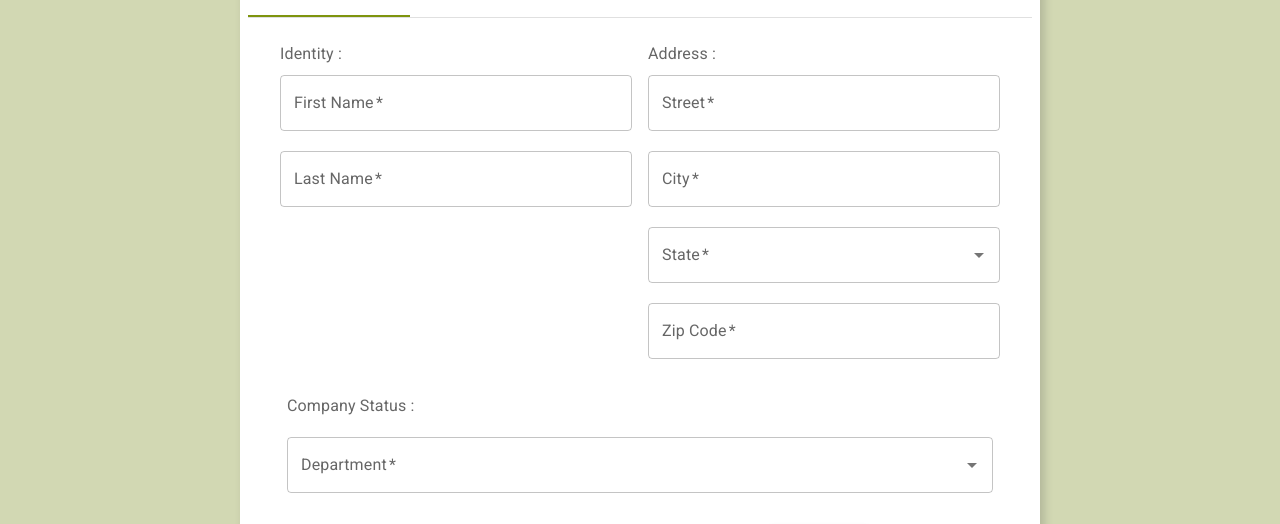
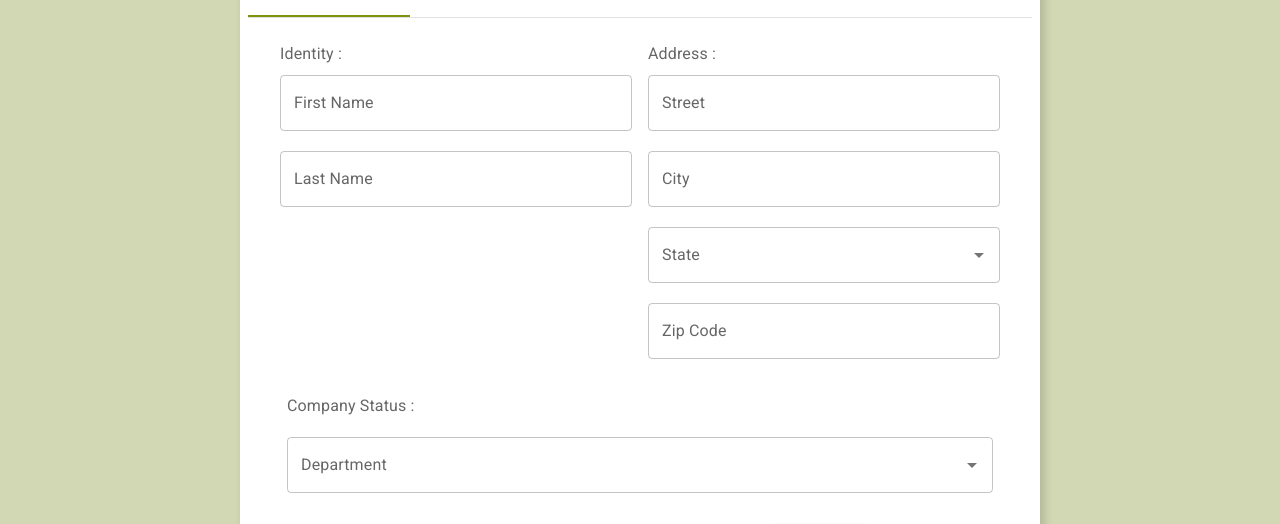
Before and after one commit to laticauda-64/openClassRooms_14_05032022, a React (Vite) app: page / in a window 1280 px wide. Shown: the part 221-745 px from the top of the page. Built offline with nearby package versions, Linux system fonts and the light colour scheme.

Commit message:
Building Form validation & errors display

```diff
--- a/src/components/controls/DateInput.jsx
+++ b/src/components/controls/DateInput.jsx
@@ -23,7 +23,7 @@ export default function DateInput(props) {
 				label={label}
 				value={value}
 				onChange={(date) => onChange(convertToDefEventPara(name, Date.parse(date)))}
-				renderInput={(params) => <TextField fullWidth required variant="outlined" {...params} />}
+				renderInput={(params) => <TextField fullWidth variant="outlined" {...params} />}
 			/>
 		</LocalizationProvider>
 	);
--- a/src/components/controls/Input.jsx
+++ b/src/components/controls/Input.jsx
@@ -1,7 +1,18 @@
 import { TextField } from "@mui/material";
 
 export default function Input(props) {
-	const { name, label, value, onChange } = props;
+	const { name, label, value, onChange, error = null, ...other } = props;
 
-	return <TextField required fullWidth variant="outlined" label={label} name={name} onChange={onChange} value={value} />;
+	return (
+		<TextField
+			fullWidth
+			variant="outlined"
+			label={label}
+			name={name}
+			onChange={onChange}
+			value={value}
+			{...other}
+			{...(error && { error: true, helperText: error })}
+		/>
+	);
 }
--- a/src/components/controls/Select.jsx
+++ b/src/components/controls/Select.jsx
@@ -23,7 +23,7 @@ export default function Select(props) {
 			onChange={(event) => {
 				onChange(convertToDefEventPara(name, event.target.textContent));
 			}}
-			renderInput={(params) => <TextField {...params} label={label} required />}
+			renderInput={(params) => <TextField {...params} label={label} />}
 		/>
 	);
 }
--- a/src/components/layout/CreateEmployeeForm.jsx
+++ b/src/components/layout/CreateEmployeeForm.jsx
@@ -32,7 +32,13 @@ export default function CreateEmployeeForm() {
 		let temp = { ...errors };
 		if ("firstName" in fieldValues) temp.firstName = fieldValues.firstName ? "" : "This field is required.";
 		if ("lastName" in fieldValues) temp.lastName = fieldValues.lastName ? "" : "This field is required.";
+		if ("adress" in fieldValues) temp.adress = fieldValues.adress ? "" : "This field is required.";
+		if ("city" in fieldValues) temp.city = fieldValues.city ? "" : "This field is required.";
+		if ("zip" in fieldValues) temp.zip = /^\d{5}$/g.test(fieldValues.zip) ? "" : "Zip code must contain 5 numbers.";
 		// if ("departmentId" in fieldValues) temp.departmentId = fieldValues.departmentId.length != 0 ? "" : "This field is required.";
+		// Ajouter les validations suivantes :
+		// - zip Code : uniquement des chiffres, non vide
+		// - tous les autres champs : pas vides
 		setErrors({
 			...temp,
 		});
@@ -42,13 +48,20 @@ export default function CreateEmployeeForm() {
 
 	const { values, errors, setErrors, handleInputChange, resetForm } = useForm(initialValues, true, validate);
 
+	const handleSubmit = (e) => {
+		e.preventDefault();
+		if (validate()) {
+			console.log("Formulaire soumis !");
+		}
+	};
+
 	/**
 	 * Store
 	 */
 	// Dispatch some actions here
 
 	return (
-		<Form>
+		<Form onSubmit={handleSubmit}>
 			<div className="topBox">
 				<Box
 					sx={{
@@ -56,8 +69,8 @@ export default function CreateEmployeeForm() {
 						width: "50%",
 					}}>
 					<FormLabel component="legend">Identity :</FormLabel>
-					<Input label="First Name" name="firstName" onChange={handleInputChange} value={values.firstName} />
-					<Input label="Last Name" name="lastName" onChange={handleInputChange} value={values.lastName} />
+					<Input label="First Name" name="firstName" onChange={handleInputChange} value={values.firstName} error={errors.firstName} />
+					<Input label="Last Name" name="lastName" onChange={handleInputChange} value={values.lastName} error={errors.lastName} />
 					<DateInput name="birthDate" label="Date of Birth" value={values.birthDate} onChange={handleInputChange} />
 				</Box>
 
@@ -67,10 +80,10 @@ export default function CreateEmployeeForm() {
 						width: "50%",
 					}}>
 					<FormLabel component="legend">Address :</FormLabel>
-					<Input label="Street" name="adress" onChange={handleInputChange} value={values.adress} />
-					<Input label="City" name="city" onChange={handleInputChange} value={values.city} />
+					<Input label="Street" name="adress" onChange={handleInputChange} value={values.adress} error={errors.adress} />
+					<Input label="City" name="city" onChange={handleInputChange} value={values.city} error={errors.city} />
 					<Select name="state" label="State" value={values.state} onChange={handleInputChange} options={getStates()} />
-					<Input label="Zip Code" name="zip" onChange={handleInputChange} value={values.zip} />
+					<Input label="Zip Code" name="zip" onChange={handleInputChange} value={values.zip} error={errors.zip} />
 				</Box>
 			</div>
 			<Box
@@ -89,7 +102,7 @@ export default function CreateEmployeeForm() {
 					textAlign: "right",
 					padding: "15px",
 				}}>
-				<Button text="Save" />
+				<Button text="Save" type="submit" />
 				<Button text="Reset" variant="outlined" onClick={resetForm} />
 			</Box>
 		</Form>
```
